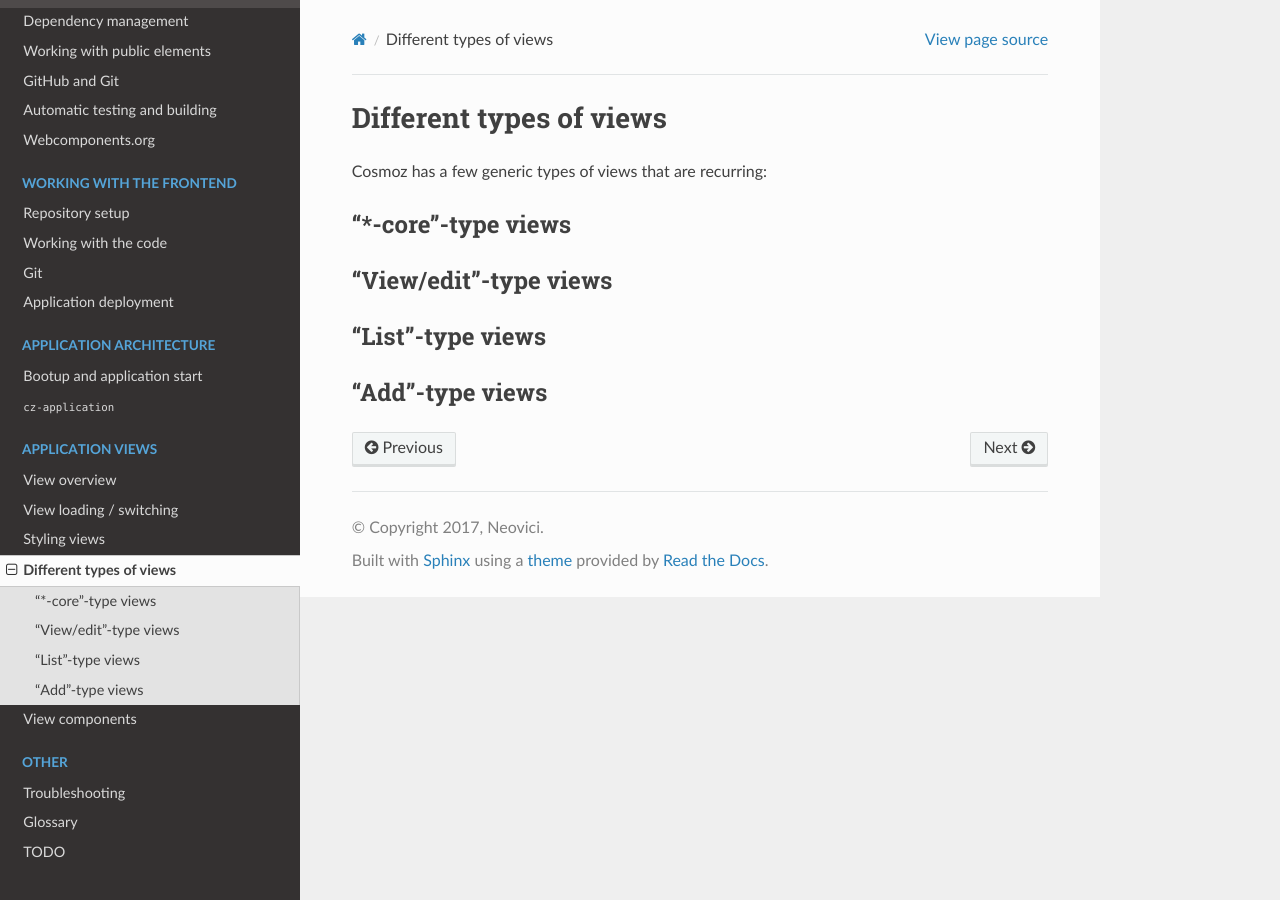
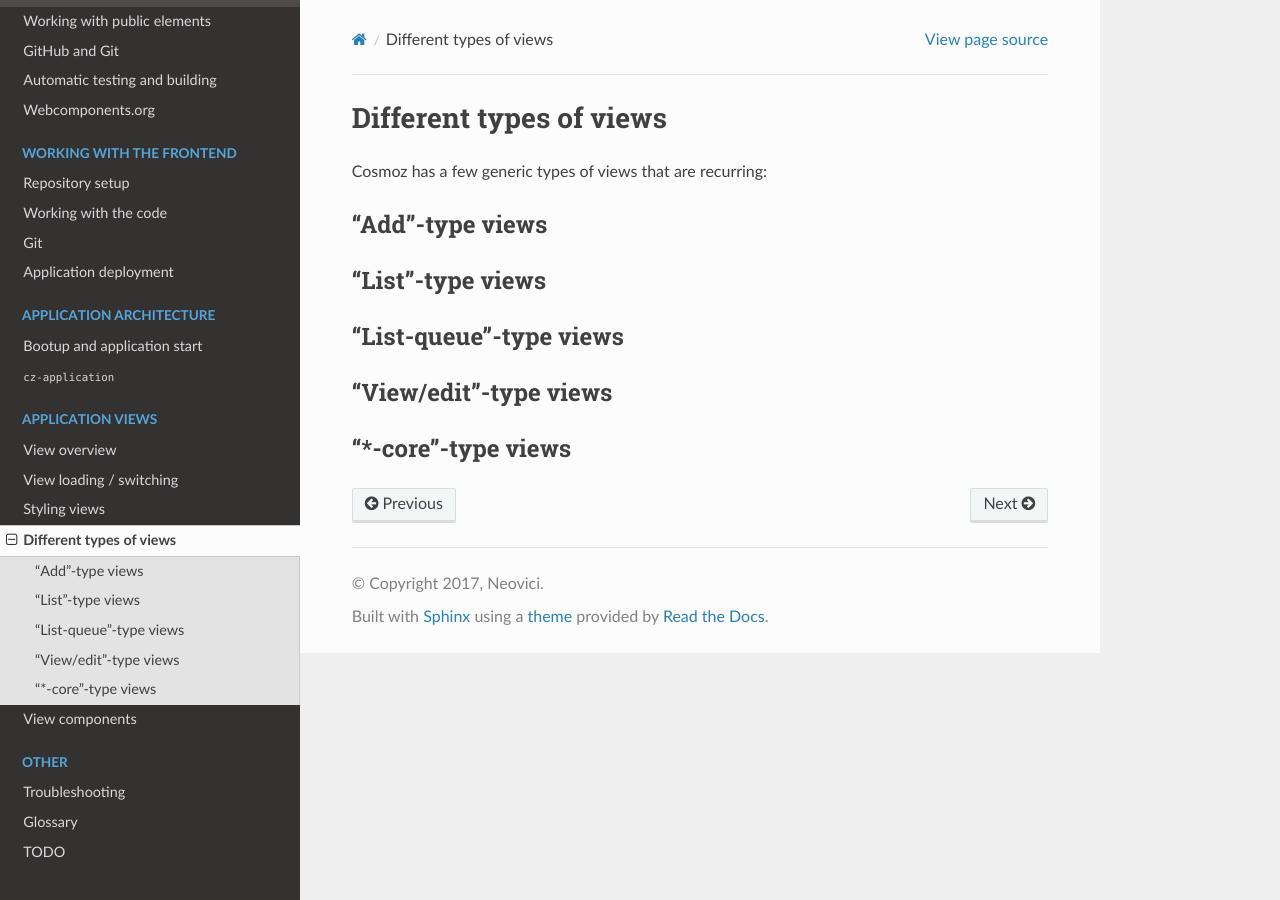
Before and after one commit to plumelo/cosmoz-frontend-rtd, a Sphinx documentation site: the page built from docs/views/40-view-types.rst, in a window 1280 px wide. Built offline with Sphinx 7.4.7 and the Read the Docs theme 2.0.0, drawn with Linux system fonts in a browser that asks for light colours.

Commit message:
Adding list-queue type.

```diff
--- a/docs/views/40-view-types.rst
+++ b/docs/views/40-view-types.rst
@@ -3,14 +3,17 @@ Different types of views
 
 Cosmoz has a few generic types of views that are recurring:
 
-"\*-core"-type views
-~~~~~~~~~~~~~~~~~~~~~~
+“Add”-type views
+~~~~~~~~~~~~~~~~
+
+“List”-type views
+~~~~~~~~~~~~~~~~~
+
+“List-queue”-type views
+~~~~~~~~~~~~~~~~~~~~~~~
 
 “View/edit”-type views
 ~~~~~~~~~~~~~~~~~~~~~~
 
-“List”-type views
-~~~~~~~~~~~~~~~~~
-
-“Add”-type views
-~~~~~~~~~~~~~~~~
+"\*-core"-type views
+~~~~~~~~~~~~~~~~~~~~
```
